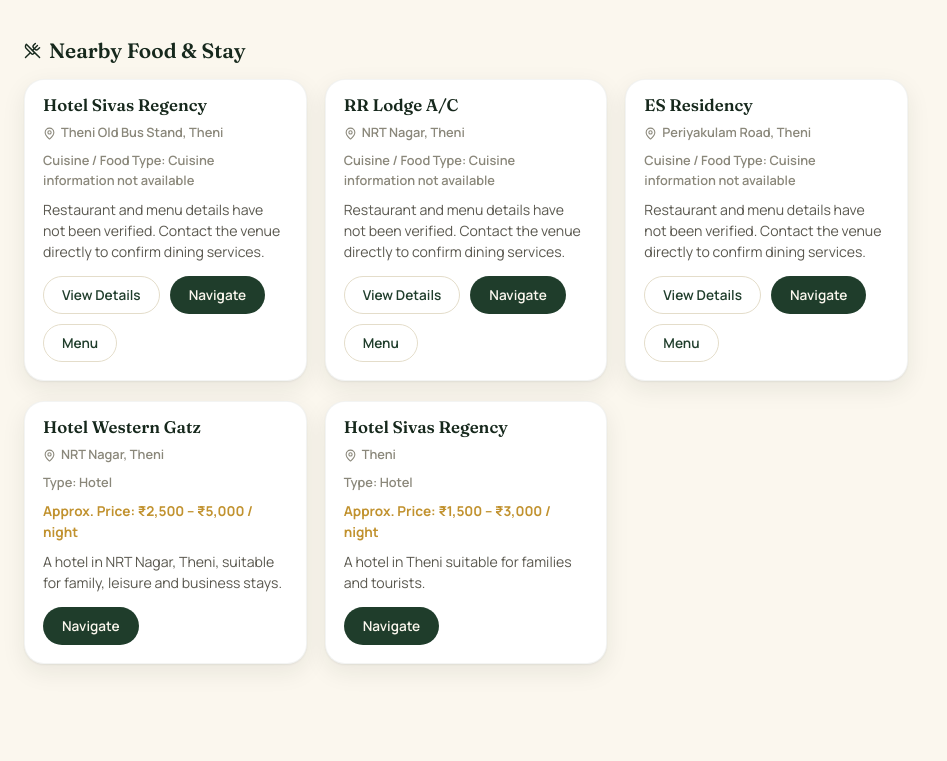
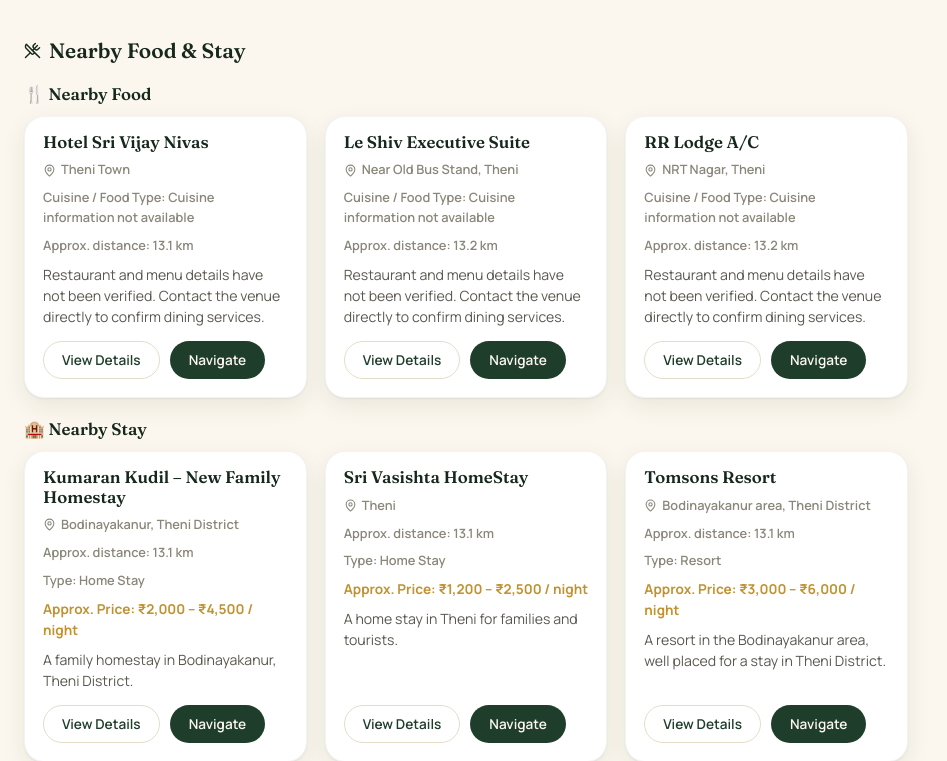
Before and after one commit to priyadharshini8002/theni-heritage, a React (Vite) app in the folder theni-heritage/: page /place/balasubramanya-swamy-temple-periyakulam in a window 1280 px wide. Shown: the part 1280-2041 px from the top of the page, without its empty margins (0-947 px from the left). Built offline with nearby package versions, Linux system fonts and the light colour scheme; no server answers.

Commit message:
Updated Explore navigation

```diff
--- a/theni-heritage/src/components/FoodCard.jsx
+++ b/theni-heritage/src/components/FoodCard.jsx
@@ -3,7 +3,7 @@
 import { openGoogleMapsSearch } from '../utils/geo';
 import './FoodStayCard.css';
 
-export default function FoodCard({ item, onViewDetails, onViewMenu }) {
+export default function FoodCard({ item, onViewDetails, onViewMenu, distanceLabel }) {
   const { lang, t } = useLanguage();
   const handleNavigate = () =>
     openGoogleMapsSearch(`${item.name.en} ${item.location.en}`);
@@ -16,17 +16,22 @@
         </div>
         <p className="mini-card__location"><MapPin size={13} /> {item.location[lang]}</p>
         <p className="mini-card__location">{t('food_cuisine')}: {item.cuisine[lang]}</p>
+        {distanceLabel && <p className="mini-card__location">{t('distance')}: {distanceLabel}</p>}
         <p className="mini-card__desc">{item.description[lang]}</p>
         <div className="mini-card__actions">
+          {onViewDetails && (
             <button type="button" className="btn btn-ghost btn-sm" onClick={() => onViewDetails(item)}>
               {t('view_details')}
             </button>
+          )}
           <button type="button" className="btn btn-forest btn-sm" onClick={handleNavigate}>
             {t('navigate')}
           </button>
+          {onViewMenu && (
             <button type="button" className="btn btn-ghost btn-sm" onClick={() => onViewMenu(item)}>
               {t('menu')}
             </button>
+          )}
         </div>
       </div>
     </article>
--- a/theni-heritage/src/components/StayCard.jsx
+++ b/theni-heritage/src/components/StayCard.jsx
@@ -3,7 +3,7 @@
 import { openGoogleMapsSearch } from '../utils/geo';
 import './FoodStayCard.css';
 
-export default function StayCard({ stay, onViewDetails }) {
+export default function StayCard({ stay, onViewDetails, distanceLabel }) {
   const { lang, t } = useLanguage();
   const type = stay.category === 'hotels'
     ? (lang === 'ta' ? 'ஹோட்டல்' : 'Hotel')
@@ -22,10 +22,13 @@
           <h3>{stay.name[lang]}</h3>
         </div>
         <p className="mini-card__location"><MapPin size={13} /> {stay.location[lang]}</p>
+        {distanceLabel && <p className="mini-card__location">{t('distance')}: {distanceLabel}</p>}
         <p className="mini-card__location">{lang === 'ta' ? 'வகை: ' : 'Type: '}{type}</p>
-        <p className="mini-card__price mini-card__price--block">
-          {t('approx_price')}: {stay.priceRange[lang]}
-        </p>
+        {stay.priceRange?.[lang] && (
+          <p className="mini-card__price mini-card__price--block">
+            {t('approx_price')}: {stay.priceRange[lang]}
+          </p>
+        )}
         <p className="mini-card__desc">{stay.description[lang]}</p>
         <div className="mini-card__actions">
           {onViewDetails && (
--- a/theni-heritage/src/data/translations.js
+++ b/theni-heritage/src/data/translations.js
@@ -61,6 +61,11 @@
     best_time: 'Best Time to Visit',
     important_info: 'Important Information',
     nearby_food_stay: 'Nearby Food & Stay',
+    nearby_food: '🍴 Nearby Food',
+    nearby_stay: '🏨 Nearby Stay',
+    no_nearby_options: 'No nearby options available.',
+    distance: 'Approx. distance',
+    nearby_distance_from_center: 'Distances are approximate from Theni map center because this place has no saved coordinates.',
     map_title: 'Explore on the Map',
     map_subtitle: 'Heritage sites, food and stays, plotted around Theni district.',
     my_location: 'My Location',
@@ -177,6 +182,11 @@
     best_time: 'சிறந்த பயண காலம்',
     important_info: 'முக்கிய தகவல்',
     nearby_food_stay: 'அருகிலுள்ள உணவு & தங்குமிடம்',
+    nearby_food: '🍴 அருகிலுள்ள உணவு',
+    nearby_stay: '🏨 அருகிலுள்ள தங்குமிடம்',
+    no_nearby_options: 'அருகிலுள்ள விருப்பங்கள் எதுவும் இல்லை.',
+    distance: 'தோராயமான தூரம்',
+    nearby_distance_from_center: 'இந்த இடத்தின் இருப்பிடக் குறியீடுகள் சேமிக்கப்படாததால், தேனி வரைபட மையத்திலிருந்து தூரம் தோராயமாகக் கணக்கிடப்பட்டுள்ளது.',
     map_title: 'வரைபடத்தில் ஆராயுங்கள்',
     map_subtitle: 'தேனி மாவட்டம் முழுவதும் பாரம்பரிய இடங்கள், உணவு மற்றும் தங்குமிடங்கள்.',
     my_location: 'என் இருப்பிடம்',
--- a/theni-heritage/src/pages/PlaceDetails.css
+++ b/theni-heritage/src/pages/PlaceDetails.css
@@ -137,6 +137,17 @@
   gap: 18px;
 }
 
+.place-details__nearby-title {
+  margin: 22px 0 12px;
+  color: var(--forest-900);
+  font-size: 1.05rem;
+}
+
+.place-details__nearby-empty {
+  color: var(--charcoal-600);
+  font-size: 0.9rem;
+}
+
 .place-details__sidebar {
   position: sticky;
   top: 96px;
--- a/theni-heritage/src/pages/PlaceDetails.jsx
+++ b/theni-heritage/src/pages/PlaceDetails.jsx
@@ -14,11 +14,28 @@
 import FavoriteButton from '../components/FavoriteButton';
 import FoodCard from '../components/FoodCard';
 import StayCard from '../components/StayCard';
+import Modal from '../components/Modal';
 import { getPlaceById } from '../data/places';
 import { foodItems } from '../data/food';
 import { stays } from '../data/stays';
-import { openExternalNavigation } from '../utils/geo';
+import {
+  distanceKm,
+  formatDistance,
+  getFoodMapCoordinates,
+  getStayMapCoordinates,
+  openGoogleMapsSearch,
+  THENI_CENTER,
+} from '../utils/geo';
 import './PlaceDetails.css';
+
+const NEARBY_OPTION_COUNT = 3;
+
+function getItemCoordinates(item, fallbackCoordinates) {
+  if (Number.isFinite(item.coords?.lat) && Number.isFinite(item.coords?.lng)) {
+    return item.coords;
+  }
+  return fallbackCoordinates;
+}
 
 export default function PlaceDetails() {
   const { id } = useParams();
@@ -26,12 +43,52 @@
   const place = getPlaceById(id);
   const [activeImage, setActiveImage] = useState(0);
   const [copied, setCopied] = useState(false);
+  const [selectedNearby, setSelectedNearby] = useState(null);
 
   if (!place) return <Navigate to="/explore" replace />;
 
   const gallery = [place.image, ...(place.gallery || [])].filter(Boolean);
-  const nearbyFood = foodItems.slice(0, 3);
-  const nearbyStays = stays.slice(0, 2);
+  const hasPlaceCoordinates =
+    Number.isFinite(place.coords?.lat) && Number.isFinite(place.coords?.lng);
+  const origin = hasPlaceCoordinates ? place.coords : THENI_CENTER;
+  const nearbyFood = foodItems
+    .map((item, index) => {
+      const coordinates = getItemCoordinates(item, getFoodMapCoordinates(index));
+      return {
+        item,
+        distance: distanceKm(origin.lat, origin.lng, coordinates.lat, coordinates.lng),
+      };
+    })
+    .sort((a, b) => a.distance - b.distance)
+    .slice(0, NEARBY_OPTION_COUNT);
+  const nearbyStays = stays
+    .map((item, index) => {
+      const coordinates = getItemCoordinates(item, getStayMapCoordinates(index));
+      return {
+        item,
+        distance: distanceKm(origin.lat, origin.lng, coordinates.lat, coordinates.lng),
+      };
+    })
+    .sort((a, b) => a.distance - b.distance)
+    .slice(0, NEARBY_OPTION_COUNT);
+  const selectedNearbyCoordinates = selectedNearby
+    ? getItemCoordinates(
+      selectedNearby.item,
+      selectedNearby.type === 'food'
+        ? getFoodMapCoordinates(foodItems.findIndex((item) => item.id === selectedNearby.item.id))
+        : getStayMapCoordinates(stays.findIndex((item) => item.id === selectedNearby.item.id))
+    )
+    : null;
+
+  const handleNearbyNavigate = (item) =>
+    openGoogleMapsSearch(`${item.name.en} ${item.location.en}`);
+  const nearbyType = selectedNearby?.type === 'food'
+    ? t('filter_restaurants')
+    : selectedNearby?.item.category === 'hotels'
+      ? (lang === 'ta' ? 'ஹோட்டல்' : 'Hotel')
+      : selectedNearby?.item.category === 'resorts'
+        ? (lang === 'ta' ? 'ரிசார்ட்' : 'Resort')
+        : selectedNearby?.item.stayType?.[lang];
 
   const handleShare = async () => {
     const url = window.location.href;
@@ -134,14 +191,29 @@
 
             <section className="place-details__section">
               <h2><UtensilsCrossed size={17} /> {t('nearby_food_stay')}</h2>
+              {!hasPlaceCoordinates && (
+                <p className="place-details__nearby-empty">{t('nearby_distance_from_center')}</p>
+              )}
+              <h3 className="place-details__nearby-title">{t('nearby_food')}</h3>
               <div className="place-details__nearby-grid">
-                {nearbyFood.map((f) => (
-                  <FoodCard key={f.id} item={f} />
+                {nearbyFood.map(({ item, distance }) => (
+                  <FoodCard
+                    key={item.id}
+                    item={item}
+                    distanceLabel={formatDistance(distance)}
+                    onViewDetails={(restaurant) => setSelectedNearby({ type: 'food', item: restaurant })}
+                  />
                 ))}
               </div>
-              <div className="place-details__nearby-grid" style={{ marginTop: 20 }}>
-                {nearbyStays.map((s) => (
-                  <StayCard key={s.id} stay={s} />
+              <h3 className="place-details__nearby-title">{t('nearby_stay')}</h3>
+              <div className="place-details__nearby-grid">
+                {nearbyStays.map(({ item, distance }) => (
+                  <StayCard
+                    key={item.id}
+                    stay={item}
+                    distanceLabel={formatDistance(distance)}
+                    onViewDetails={(accommodation) => setSelectedNearby({ type: 'stay', item: accommodation })}
+                  />
                 ))}
               </div>
             </section>
@@ -152,8 +224,7 @@
               <button
                 type="button"
                 className="btn btn-primary place-details__nav-btn"
-                onClick={() => place.coords && openExternalNavigation(place.coords.lat, place.coords.lng, place.name.en)}
-                disabled={!place.coords}
+                onClick={() => openGoogleMapsSearch(`${place.name.en}, ${place.location.en}`)}
               >
                 <Route size={17} /> {t('navigate')}
               </button>
@@ -162,6 +233,41 @@
           </aside>
         </div>
       </div>
+      {selectedNearby && (
+        <Modal
+          title={selectedNearby.item.name[lang]}
+          onClose={() => setSelectedNearby(null)}
+        >
+          <div className="stay-details">
+            <dl className="stay-details__list">
+              <div><dt>📍 {t('detail_location')}</dt><dd>{selectedNearby.item.location[lang]}</dd></div>
+              <div>
+                <dt>{selectedNearby.type === 'food' ? `🍴 ${t('food_cuisine')}` : `🏨 ${t('detail_type')}`}</dt>
+                <dd>{selectedNearby.type === 'food' ? selectedNearby.item.cuisine[lang] : nearbyType}</dd>
+              </div>
+              {selectedNearby.type === 'stay' && selectedNearby.item.priceRange?.[lang] && (
+                <div><dt>💰 {t('approx_price')}</dt><dd>{selectedNearby.item.priceRange[lang]}</dd></div>
+              )}
+              <div><dt>📍 {t('distance')}</dt><dd>{formatDistance(
+                distanceKm(origin.lat, origin.lng, selectedNearbyCoordinates.lat, selectedNearbyCoordinates.lng)
+              )}</dd></div>
+              <div><dt>📝 {t('detail_description')}</dt><dd>{selectedNearby.item.description[lang]}</dd></div>
+            </dl>
+            <div className="mini-card__actions">
+              <button
+                type="button"
+                className="btn btn-forest btn-sm"
+                onClick={() => handleNearbyNavigate(selectedNearby.item)}
+              >
+                📍 {t('navigate')}
+              </button>
+              <button type="button" className="btn btn-ghost btn-sm" onClick={() => setSelectedNearby(null)}>
+                {t('close')}
+              </button>
+            </div>
+          </div>
+        </Modal>
+      )}
     </div>
   );
 }
--- a/theni-heritage/src/utils/geo.js
+++ b/theni-heritage/src/utils/geo.js
@@ -20,6 +20,20 @@
 
 // Theni town centre — used as a sensible default map center / fallback location.
 export const THENI_CENTER = { lat: 10.0104, lng: 77.4768 };
+
+export function getFoodMapCoordinates(index) {
+  return {
+    lat: THENI_CENTER.lat + (((index * 37) % 10) - 5) * 0.01,
+    lng: THENI_CENTER.lng + (((index * 53) % 10) - 5) * 0.01,
+  };
+}
+
+export function getStayMapCoordinates(index) {
+  return {
+    lat: THENI_CENTER.lat + (((index * 41) % 10) - 5) * 0.012,
+    lng: THENI_CENTER.lng + (((index * 29) % 10) - 5) * 0.012,
+  };
+}
 
 export function getCurrentLocation() {
   return new Promise((resolve, reject) => {
```
Also changed, not shown: theni-heritage/src/components/MapView.jsx (+10 -6 lines). Lines whose indentation alone changed are shown as unchanged.
